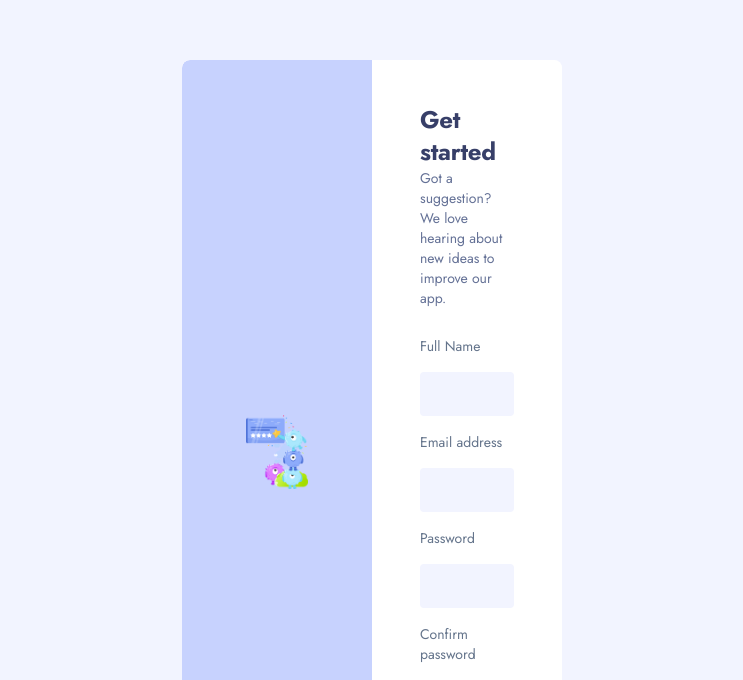
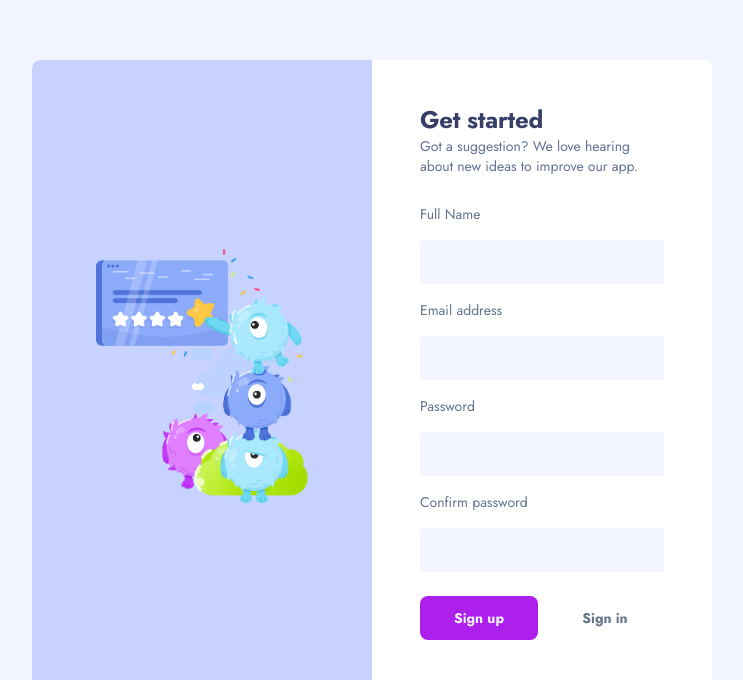
Before and after one commit to frrann/product-feedback-react, a React (Vite) app: page /register in a window 1280 px wide. Shown: the part 120-800 px from the top of the page, without its empty margins (268-1011 px from the left). Built offline with nearby package versions, Linux system fonts and the light colour scheme.

Commit message:
Final tweaks

```diff
--- a/src/index.css
+++ b/src/index.css
@@ -63,7 +63,7 @@
   }
 
   .page-container {
-    @apply flex flex-col bg-neutral-silver lg:flex-row lg:overflow-auto;
+    @apply flex h-screen flex-col bg-neutral-silver lg:flex-row lg:overflow-auto;
     /* @apply flex h-full flex-col bg-neutral-silver md:h-screen lg:h-screen lg:flex-row lg:overflow-auto; */
   }
 
--- a/src/pages/Login.jsx
+++ b/src/pages/Login.jsx
@@ -3,12 +3,8 @@ import LoginForm from '../features/authentication/LoginForm';
 function Login() {
   return (
     <>
-      {/* <div className="mt-10 h-max overflow-hidden rounded-lg bg-neutral-white md:mt-16 xl:mt-0"> */}
       <div className="flex flex-col lg:flex-row">
-        {/* <div className="flex px-6 py-11 md:px-[42px] md:pt-[52px]"> */}
-        {/* <div className="hidden flex-[50%] bg-gradient-to-r from-blue via-purple to-orange lg:flex lg:items-center"> */}
         <div className="hidden flex-[50%] bg-blue-periwinkle lg:flex lg:items-center">
-          {/* <div className="hidden flex-[50%] bg-gradient-to-r from-blue-indigo to-neutral-pinky lg:flex lg:items-center"> */}
           <img src="login.png" alt="Login illustration" className="p-16" />
         </div>
         <div className="grid flex-[50%] gap-7 px-12 py-11">
--- a/src/ui/LoginLayout.jsx
+++ b/src/ui/LoginLayout.jsx
@@ -2,7 +2,7 @@ import { Outlet } from 'react-router-dom';
 
 function LoginLayout() {
   return (
-    <div className="grid h-screen overflow-auto bg-neutral-silver px-6 pb-12 pt-[34px] md:px-[114px] md:pb-[54px] md:pt-14 xl:px-[450px] xl:pb-[147px] xl:pt-[180px]">
+    <div className="grid h-screen overflow-auto bg-neutral-silver px-6 pb-12 pt-[34px] md:px-[114px] md:pb-[54px] md:pt-14 xl:px-[300px] xl:pb-[147px] xl:pt-[180px]">
       <div className="mt-10 h-max overflow-hidden rounded-lg bg-neutral-white md:mt-16 xl:mt-0">
         <Outlet />
       </div>
```
Also changed, not shown: 1 other file (tests, documents, lock files or other folders).
